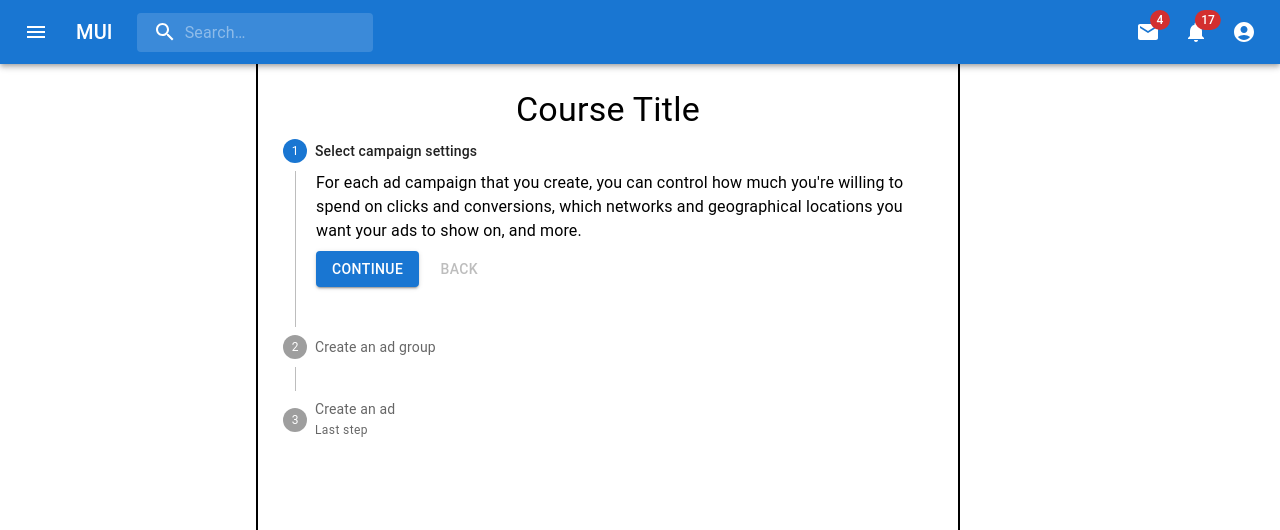
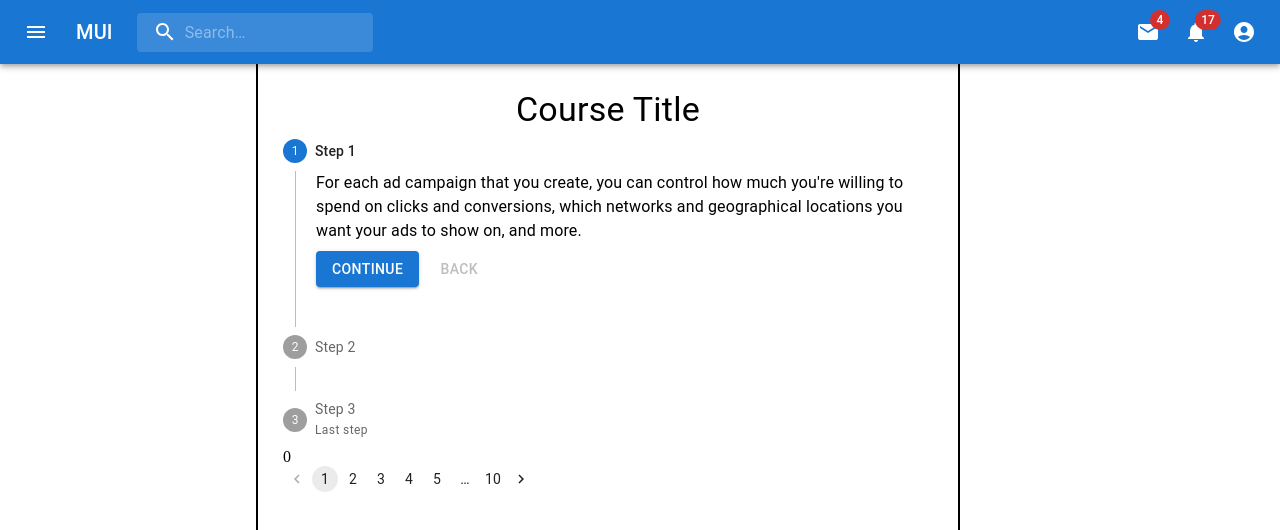
Before and after one commit to Akshay2342/Full-stack-proj, a React (Create React App) app in the folder client/: page /view_course in a window 1280 px wide. Shown: the top 530 px of the page. Built offline with nearby package versions, Linux system fonts and the light colour scheme.

Commit message:
Minute changes to ViewCourse

```diff
--- a/client/src/Components/ViewCourse.js
+++ b/client/src/Components/ViewCourse.js
@@ -7,21 +7,23 @@ import StepContent from '@mui/material/StepContent';
 import Button from '@mui/material/Button';
 import Paper from '@mui/material/Paper';
 import Typography from '@mui/material/Typography';
+import Pagination from '@mui/material/Pagination';
+import ViewBlog from './ViewBlog';
 
 const steps = [
   {
-    label: 'Select campaign settings',
+    label: 'Step 1',
     description: `For each ad campaign that you create, you can control how much
               you're willing to spend on clicks and conversions, which networks
               and geographical locations you want your ads to show on, and more.`,
   },
   {
-    label: 'Create an ad group',
+    label: 'Step 2',
     description:
       'An ad group contains one or more ads which target a shared set of keywords.',
   },
   {
-    label: 'Create an ad',
+    label: 'Step 3',
     description: `Try out different ad text to see what brings in the most customers,
               and learn how to enhance your ads using features like ad extensions.
               If you run into any problems with your ads, find out how to tell if
@@ -92,6 +94,8 @@ export default function VerticalLinearStepper() {
           </Button>
         </Paper>
       )}
+      {activeStep}
+      <center><Pagination count={10} size="small" /></center>
     </Box>
     </>
   );
```
